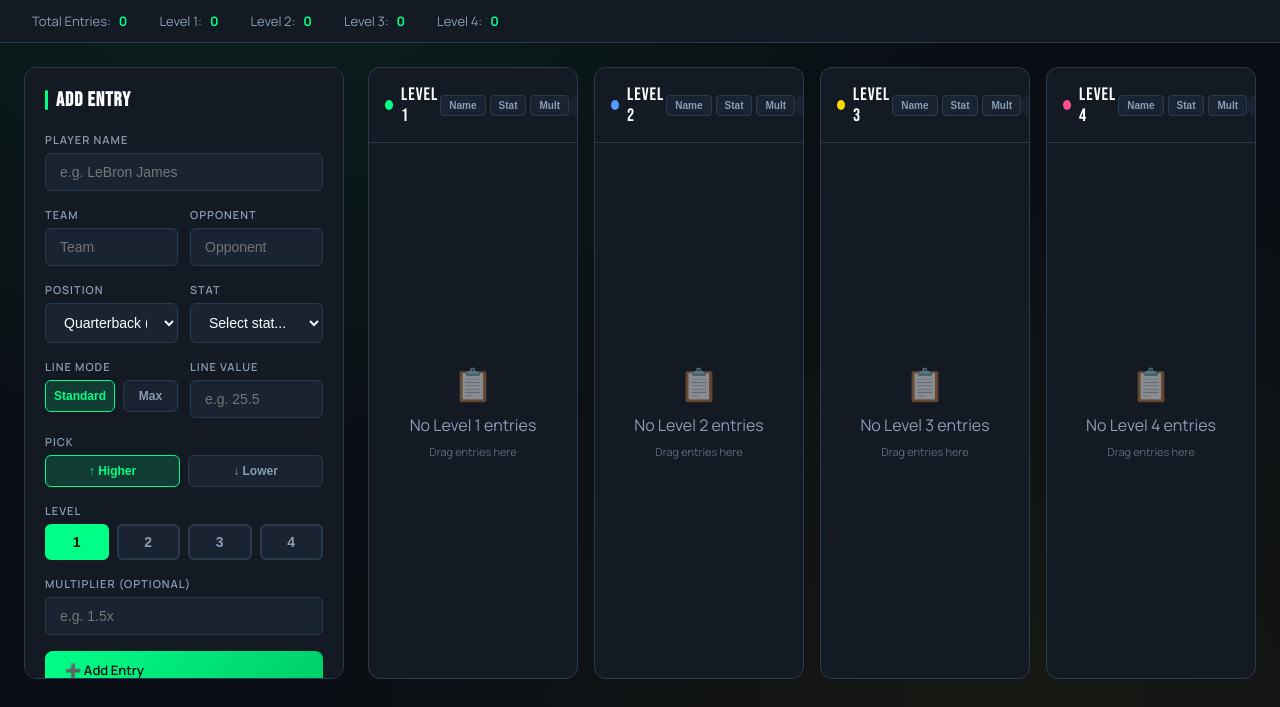
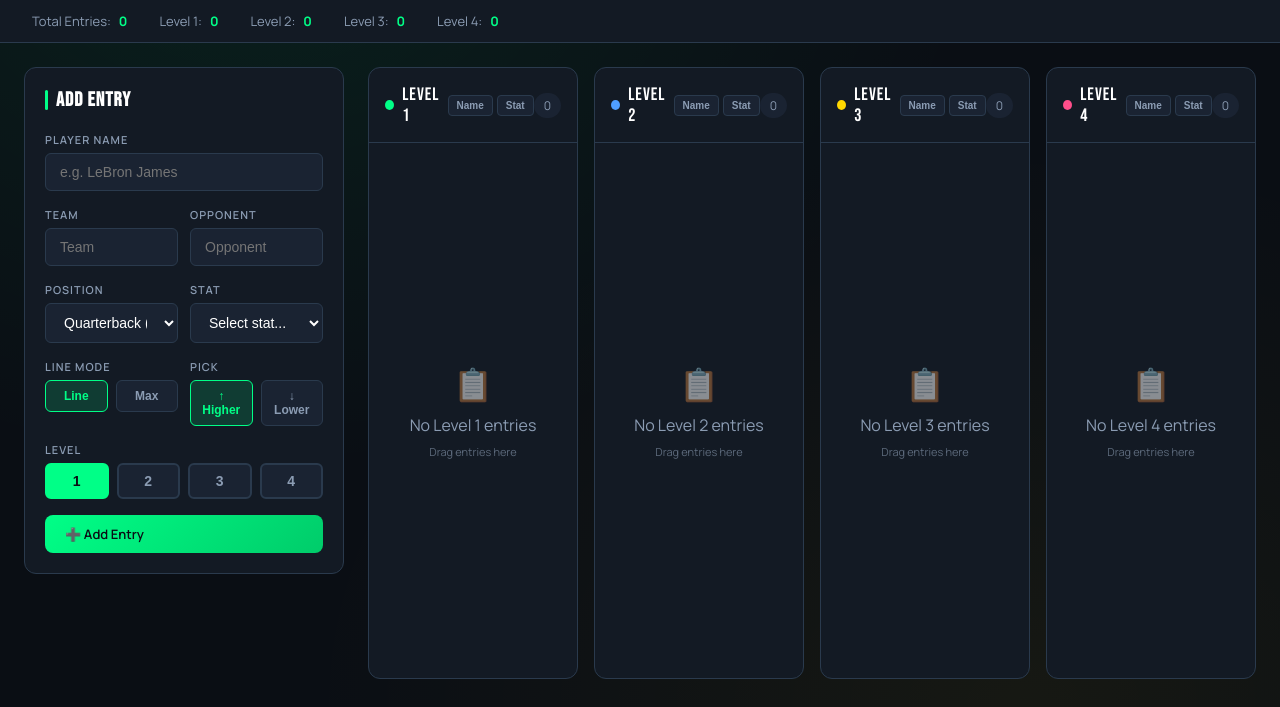
Before and after one commit to yiyuqian0912/PiggyTree_List_Builder_Online, a Flask app: page / in a window 1280 px wide. Shown: the part 93-800 px from the top of the page. Run offline with Flask 2, Linux system fonts and the light colour scheme; data that the repository does not hold is empty.

Commit message:
Refactor form by removing multiplier and line value
Removed multiplier and line value fields from the form and adjusted related functionality.

```diff
--- a/piggytree-web/templates/index.html
+++ b/piggytree-web/templates/index.html
@@ -567,11 +567,6 @@
             text-overflow: ellipsis;
         }
 
-        .entry-line-value {
-            color: var(--accent-blue);
-            font-weight: 600;
-        }
-
         .entry-pick {
             font-weight: 700;
             padding: 0.125rem 0.375rem;
@@ -589,16 +584,9 @@
             color: var(--accent-pink);
         }
 
-        .entry-multiplier-wrapper {
-            display: flex;
-            align-items: center;
-            gap: 0.25rem;
-            margin-left: auto;
-        }
-
-        .entry-multiplier {
-            background: rgba(168, 85, 247, 0.15);
-            color: var(--accent-purple);
+        .entry-line-mode {
+            background: rgba(79, 158, 255, 0.15);
+            color: var(--accent-blue);
             padding: 0.125rem 0.375rem;
             border-radius: 3px;
             font-size: 0.6875rem;
@@ -822,21 +810,16 @@
                 <div class="form-group">
                     <label class="form-label">Line Mode</label>
                     <div class="toggle-group">
-                        <button type="button" class="toggle-btn active" data-mode="Standard" onclick="setLineMode('Standard')">Standard</button>
+                        <button type="button" class="toggle-btn active" data-mode="Line" onclick="setLineMode('Line')">Line</button>
                         <button type="button" class="toggle-btn" data-mode="Max" onclick="setLineMode('Max')">Max</button>
                     </div>
                 </div>
                 <div class="form-group">
-                    <label class="form-label">Line Value</label>
-                    <input type="text" id="lineValue" class="form-input" placeholder="e.g. 25.5">
-                </div>
-            </div>
-
-            <div class="form-group">
-                <label class="form-label">Pick</label>
-                <div class="toggle-group">
-                    <button type="button" class="toggle-btn active" data-pick="Higher" onclick="setPick('Higher')">↑ Higher</button>
-                    <button type="button" class="toggle-btn" data-pick="Lower" onclick="setPick('Lower')">↓ Lower</button>
+                    <label class="form-label">Pick</label>
+                    <div class="toggle-group">
+                        <button type="button" class="toggle-btn active" data-pick="Higher" onclick="setPick('Higher')">↑ Higher</button>
+                        <button type="button" class="toggle-btn" data-pick="Lower" onclick="setPick('Lower')">↓ Lower</button>
+                    </div>
                 </div>
             </div>
 
@@ -848,11 +831,6 @@
                     <button type="button" class="level-btn" data-level="3" onclick="setLevel(3)">3</button>
                     <button type="button" class="level-btn" data-level="4" onclick="setLevel(4)">4</button>
                 </div>
-            </div>
-
-            <div class="form-group">
-                <label class="form-label">Multiplier (optional)</label>
-                <input type="text" id="multiplier" class="form-input" placeholder="e.g. 1.5x">
             </div>
 
             <button class="btn btn-primary" style="width: 100%; margin-top: 0.5rem;" onclick="addEntry()">
@@ -870,7 +848,6 @@
                     <div class="column-sort-buttons">
                         <button class="sort-btn" onclick="sortColumn(1, 'player')">Name</button>
                         <button class="sort-btn" onclick="sortColumn(1, 'stat')">Stat</button>
-                        <button class="sort-btn" onclick="sortColumn(1, 'multiplier')">Mult</button>
                     </div>
                     <span class="column-count" id="col1Count">0</span>
                 </div>
@@ -886,7 +863,6 @@
                     <div class="column-sort-buttons">
                         <button class="sort-btn" onclick="sortColumn(2, 'player')">Name</button>
                         <button class="sort-btn" onclick="sortColumn(2, 'stat')">Stat</button>
-                        <button class="sort-btn" onclick="sortColumn(2, 'multiplier')">Mult</button>
                     </div>
                     <span class="column-count" id="col2Count">0</span>
                 </div>
@@ -902,7 +878,6 @@
                     <div class="column-sort-buttons">
                         <button class="sort-btn" onclick="sortColumn(3, 'player')">Name</button>
                         <button class="sort-btn" onclick="sortColumn(3, 'stat')">Stat</button>
-                        <button class="sort-btn" onclick="sortColumn(3, 'multiplier')">Mult</button>
                     </div>
                     <span class="column-count" id="col3Count">0</span>
                 </div>
@@ -918,7 +893,6 @@
                     <div class="column-sort-buttons">
                         <button class="sort-btn" onclick="sortColumn(4, 'player')">Name</button>
                         <button class="sort-btn" onclick="sortColumn(4, 'stat')">Stat</button>
-                        <button class="sort-btn" onclick="sortColumn(4, 'multiplier')">Mult</button>
                     </div>
                     <span class="column-count" id="col4Count">0</span>
                 </div>
@@ -937,7 +911,7 @@
         let teams = [];
         let categories = {};
         let editingIndex = null;
-        let currentLineMode = 'Standard';
+        let currentLineMode = 'Line';
         let currentPick = 'Higher';
         let currentLevel = 1;
         let sortState = {};
@@ -1119,10 +1093,10 @@
                 Position: document.getElementById('position').value,
                 Stat: document.getElementById('stat').value,
                 LineMode: currentLineMode,
-                LineValue: document.getElementById('lineValue').value.trim() || '-',
+                LineValue: '-',
                 Pick: currentPick,
                 Level: currentLevel,
-                Multiplier: document.getElementById('multiplier').value.trim() || ''
+                Multiplier: ''
             };
 
             if (!entry.Player) {
@@ -1168,10 +1142,8 @@
             document.getElementById('position').value = entry.Position || 'Quarterback (QB)';
             updateStatOptions();
             document.getElementById('stat').value = entry.Stat || '';
-            document.getElementById('lineValue').value = entry.LineValue || '';
-            document.getElementById('multiplier').value = entry.Multiplier || '';
 
-            setLineMode(entry.LineMode || 'Standard');
+            setLineMode(entry.LineMode || 'Line');
             setPick(entry.Pick || 'Higher');
             setLevel(parseInt(entry.Level) || 1);
 
@@ -1240,20 +1212,9 @@
         // Sort Column
         function sortColumn(level, sortBy) {
             const currentSort = sortState[level];
-            let newDirection;
-            if (sortBy === 'multiplier') {
-                newDirection = (currentSort?.by === sortBy && currentSort?.dir === 'asc') ? 'desc' : 'asc';
-            } else {
-                newDirection = (currentSort?.by === sortBy && currentSort?.dir === 'asc') ? 'desc' : 'asc';
-            }
+            let newDirection = (currentSort?.by === sortBy && currentSort?.dir === 'asc') ? 'desc' : 'asc';
             sortState[level] = { by: sortBy, dir: newDirection };
             renderColumns();
-        }
-
-        function parseMultiplier(mult) {
-            if (!mult) return 0;
-            const num = parseFloat(mult.toString().replace('x', '').replace('X', ''));
-            return isNaN(num) ? 0 : num;
         }
 
         // Render Columns
@@ -1284,14 +1245,6 @@
                                 valB = b.Stat;
                                 cmp = valA.localeCompare(valB);
                                 break;
-                            case 'multiplier':
-                                valA = parseMultiplier(a.Multiplier);
-                                valB = parseMultiplier(b.Multiplier);
-                                if (valA === 0 && valB === 0) cmp = 0;
-                                else if (valA === 0) cmp = 1;
-                                else if (valB === 0) cmp = -1;
-                                else cmp = valA - valB;
-                                break;
                             default:
                                 return 0;
                         }
@@ -1318,19 +1271,6 @@
                     `;
                 } else {
                     column.innerHTML = levelData.map(entry => {
-                        let multiplierDisplay = '';
-                        if (entry.Multiplier) {
-                            multiplierDisplay = `
-                                <div class="entry-multiplier-wrapper">
-                                    <span class="entry-multiplier">${entry.Multiplier}</span>
-                                </div>
-                            `;
-                        }
-
-                        const lineDisplay = entry.LineValue && entry.LineValue !== '-'
-                            ? `<span class="entry-line-value">${entry.LineValue}</span>`
-                            : '';
-
                         return `
                             <div class="entry-card"
                                  draggable="true"
@@ -1346,9 +1286,8 @@
                                 </div>
                                 <div class="entry-line-2">
                                     <span class="entry-stat" title="${entry.Stat}">${entry.Stat}</span>
-                                    ${lineDisplay}
+                                    <span class="entry-line-mode">${entry.LineMode || 'Line'}</span>
                                     <span class="entry-pick ${entry.Pick.toLowerCase()}">${entry.Pick === 'Higher' ? '↑' : '↓'}</span>
-                                    ${multiplierDisplay}
                                 </div>
                             </div>
                         `;
@@ -1374,8 +1313,6 @@
             document.getElementById('playerName').value = '';
             document.getElementById('playerTeam').value = '';
             document.getElementById('oppTeam').value = '';
-            document.getElementById('lineValue').value = '';
-            document.getElementById('multiplier').value = '';
             document.getElementById('lookupStatus').style.display = 'none';
             document.getElementById('multiplePlayers').style.display = 'none';
             editingIndex = null;
```
